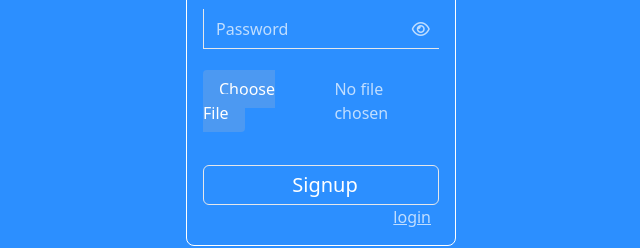
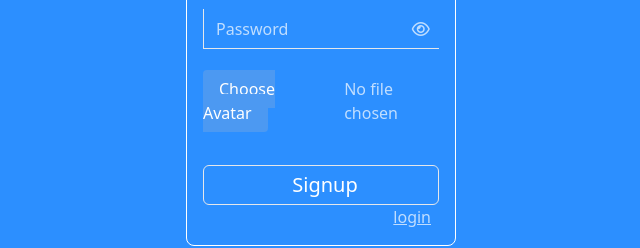
Before and after one commit to dmmdeveloper/todo-frontend, a React (Vite) app: page /register in a window 1280 px wide. Shown: the part 369-617 px from the top of the page, without its empty margins (319-959 px from the left). Built offline with nearby package versions, Linux system fonts and the light colour scheme; no server answers.

Commit message:
profile -1

```diff
--- a/src/pages/Register.jsx
+++ b/src/pages/Register.jsx
@@ -49,8 +49,6 @@ if(data){
   navigate("/select-mode")
 
 }
-
-
 
 
 } catch (error) {
@@ -134,7 +132,7 @@ reader.onload = ()=>{
         htmlFor="file-input"
         className="bg-[#4c99f2] flex-1 text-white px-4 py-2 rounded cursor-pointer hover:bg-[#589ce9]"
       >
-        Choose File
+        Choose Avatar
       </label>
       {/* Hidden file input */}
       <input
```
